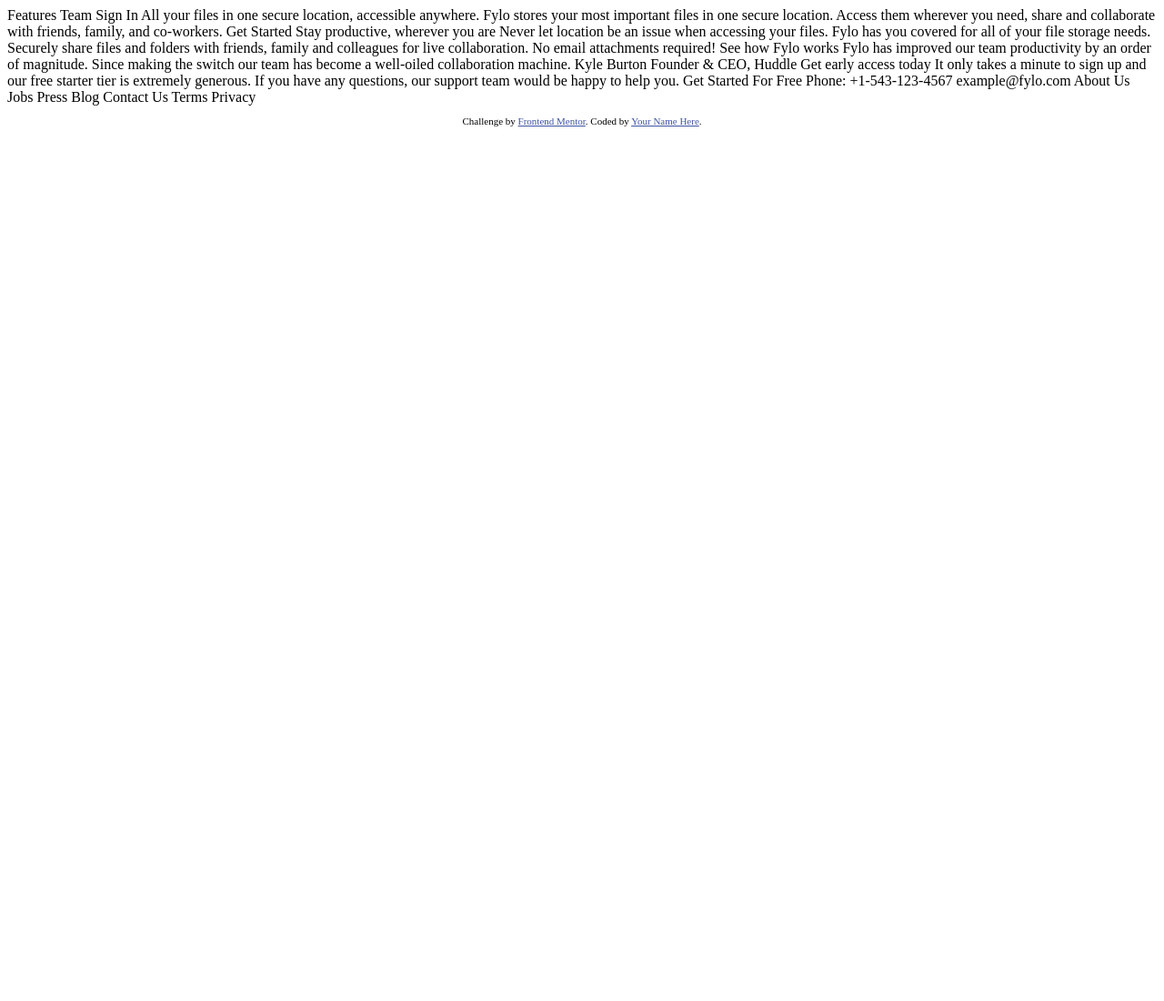
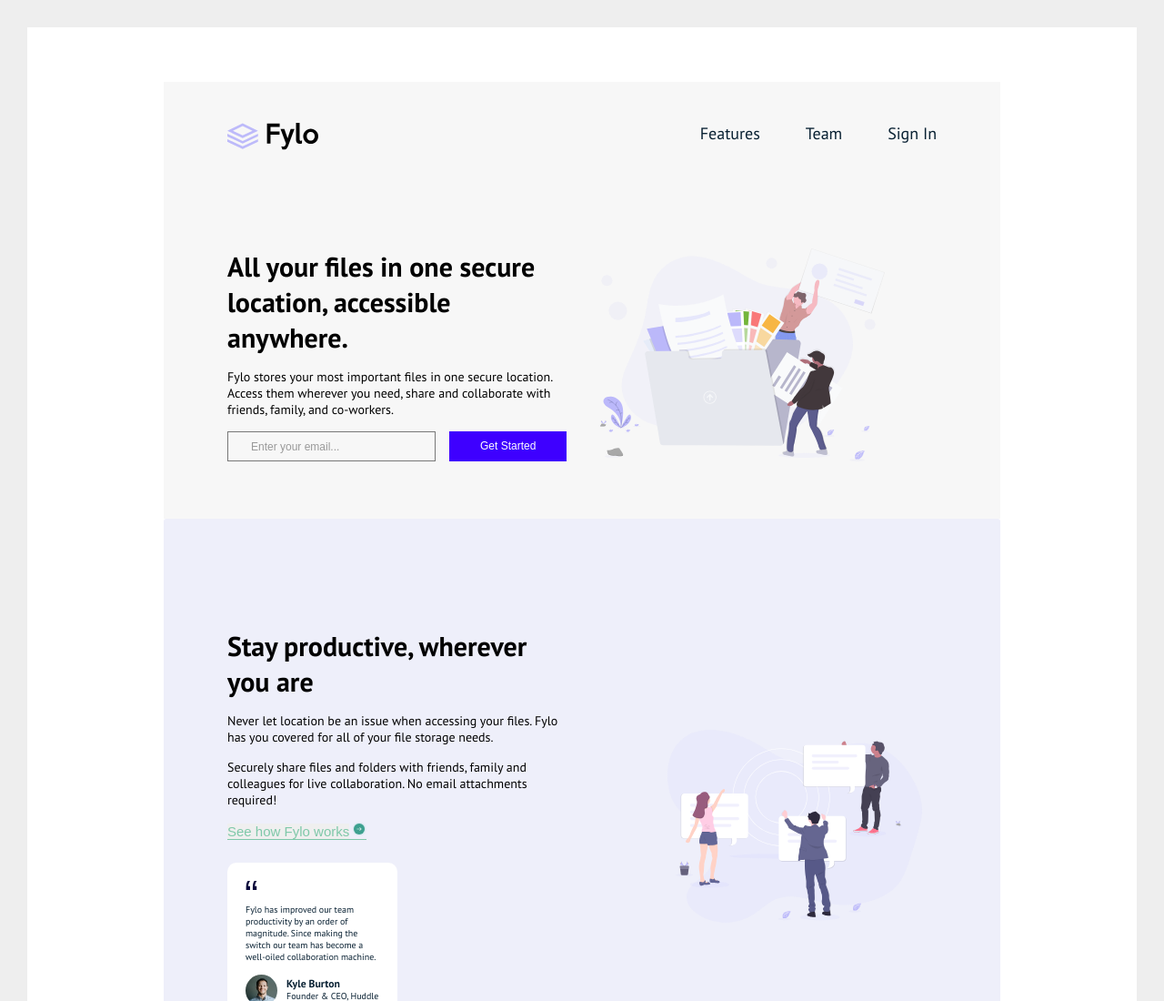
Before and after one commit to OhadBrunner/fylo-landing-page-with-two-column-layout-master, a website: page index.html in a window 1280 px wide. Shown: the top 1100 px of the page at 91% size. Before the commit the page ends 800 px from the top, so only its background shows below. Drawn offline with Linux system fonts and the light colour scheme.

Commit message:
Challenge completed for desktop

```diff
--- a/index.html
+++ b/index.html
@@ -1,73 +1,114 @@
 <!DOCTYPE html>
 <html lang="en">
+
 <head>
   <meta charset="UTF-8">
   <meta name="viewport" content="width=device-width, initial-scale=1.0"> <!-- displays site properly based on user's device -->
 
   <link rel="icon" type="image/png" sizes="32x32" href="./images/favicon-32x32.png">
 
+
+  <!-- CSS -->
+  <link rel="stylesheet" href="css/style.css">
+
+  <!-- Google Fonts -->
+  <link rel="preconnect" href="https://fonts.googleapis.com">
+  <link rel="preconnect" href="https://fonts.gstatic.com" crossorigin>
+  <link href="https://fonts.googleapis.com/css2?family=PT+Sans:wght@400;700&display=swap" rel="stylesheet">
+
   <title>Frontend Mentor | Fylo landing page with two column layout</title>
 
-  <!-- Feel free to remove these styles or customise in your own stylesheet 👍 -->
-  <style>
-    .attribution { font-size: 11px; text-align: center; }
-    .attribution a { color: hsl(228, 45%, 44%); }
-  </style>
 </head>
+
 <body>
 
-  Features
-  Team
-  Sign In
+  <div class="container">
 
-  All your files in one secure location, accessible anywhere.
+    <div class="nav-bar">
+      <img src="images/logo.svg" alt="Logo" class="nav-bar__logo">
+      <ul class="nav-bar__list">
+        <li class="nav-bar__item"><a href="#" class="nav-bar__link">Features</a></li>
+        <li class="nav-bar__item"><a href="#" class="nav-bar__link">Team</a></li>
+        <li class="nav-bar__item"><a href="#" class="nav-bar__link">Sign In</a></li>
+      </ul>
+    </div>
 
-  Fylo stores your most important files in one secure location.
-  Access them wherever you need, share and collaborate with friends,
-  family, and co-workers.
+    <header class="header">
+      <div class="header__text">
+        <h1 class="heading-h1">All your files in one secure location, accessible anywhere.</h1>
+        <p class="paragraph">Fylo stores your most important files in one secure location.
+        Access them wherever you need, share and collaborate with friends,
+        family, and co-workers.</p>
+        <div class="header__action">
+          <input type="text" class="input" placeholder="Enter your email...">
+          <button class="btn">Get Started</button>
+        </div>
+      </div>
+      <img src="images/illustration-1.svg" alt="illustration 1" class="image">
+    </header>
 
-  Get Started
+    <main class="main">
 
-  Stay productive, wherever you are
+      <section class="testimonial">
+        <div class="testimonial__text">
+          <h1 class="heading-h1">Stay productive, wherever you are</h1>
+          <p class="paragraph">Never let location be an issue when accessing your files. Fylo has you
+            covered for all of your file storage needs.</p>
+          <p class="paragraph">Securely share files and folders with friends, family and colleagues for
+          live collaboration. No email attachments required!</p>
+          <div class="testimonial__button-box">
+              <button class="btn-cta">See how Fylo works</button>
+              <img src="images/icon-arrow.svg" alt="Arrow">
+          </div>
+        </div>
+        <img src="images/illustration-2.svg" alt="illustration 2" class="image testimonial__image">
+        <figure class="quote testimonial__quote">
+          <img src="images/icon-quotes.svg" alt="quotes" class="quote__quotes">
+          <blockquote class="quote__text">
+            Fylo has improved our team productivity by an order of magnitude. Since
+            making the switch our team has become a well-oiled collaboration machine.
+          </blockquote>
+          <figcaption class="quote__review">
+            <img src="images/avatar-testimonial.jpg" alt="Person" class="quote__person">
+            <h3 class="heading-h3 quote__name">Kyle Burton</h3>
+            <h4 class="heading-h4 quote__occupation">Founder & CEO, Huddle</h4>
+          </figcaption>
+        </figure>
+      </section>
 
-  Never let location be an issue when accessing your files. Fylo has you
-  covered for all of your file storage needs.
+      <section class="contact">
+        <div class="contact__text">
+          <h1 class="heading-h1">Get early access today</h1>
+          <p class="paragraph">It only takes a minute to sign up and our free starter tier is extremely generous.
+            If you have any questions, our support team would be happy to help you.</p>
+        </div>
+        <div class="contact__action">
+          <input type="text" class="contact__input" placeholder="email@example.com">
+          <button class="contact__btn">Get Started For Free</button>
+        </div>
+      </section>
 
-  Securely share files and folders with friends, family and colleagues for
-  live collaboration. No email attachments required!
+    </main>
 
-  See how Fylo works
+    <footer class="footer">
+      <img src="images/logo.svg" alt="logo" class="footer__logo">
+      <ul class="footer__contact-list">
+        <li class="footer__contact-item">Phone: +1-543-123-4567</li>
+        <li class="footer__contact-item">example@fylo.com</li>
+      </ul>
+      <ul class="footer__info-list">
+        <li class="footer__info-item">About Us</li>
+        <li class="footer__info-item">Jobs</li>
+        <li class="footer__info-item">Press</li>
+        <li class="footer__info-item">Blog</li>
+        <li class="footer__info-item">Contact Us</li>
+        <li class="footer__info-item">Terms</li>
+        <li class="footer__info-item">Privacy</li>
+      </ul>
+    </footer>
 
-  Fylo has improved our team productivity by an order of magnitude. Since
-  making the switch our team has become a well-oiled collaboration machine.
+  </div>
 
-  Kyle Burton
-  Founder & CEO, Huddle
+</body>
 
-  Get early access today
-
-  It only takes a minute to sign up and our free starter tier is extremely generous.
-  If you have any questions, our support team would be happy to help you.
-
-  Get Started For Free
-
-  Phone: +1-543-123-4567
-  example@fylo.com
-
-  About Us
-  Jobs
-  Press
-  Blog
-
-  Contact Us
-  Terms
-  Privacy
-
-  <footer>
-    <p class="attribution">
-      Challenge by <a href="https://www.frontendmentor.io?ref=challenge" target="_blank">Frontend Mentor</a>.
-      Coded by <a href="#">Your Name Here</a>.
-    </p>
-  </footer>
-</body>
 </html>
--- /dev/null
+++ b/sass/components/_btn-cta.scss
@@ -0,0 +1,5 @@
+.btn-cta {
+  border: none;
+  color: $color-btn-green;
+  font-size: 1.5rem;
+}
--- /dev/null
+++ b/sass/components/_btn.scss
@@ -0,0 +1,7 @@
+.btn {
+  background-color: $color-blue-btn;
+  color: $color-white;
+  padding: 0.8rem 3.4rem;
+  font-size: 1.2rem;
+  border: none;
+}
--- /dev/null
+++ b/sass/components/_image.scss
@@ -0,0 +1,5 @@
+.image {
+  height: 90%;
+  width: 90%;
+  object-fit: contain;
+}
--- /dev/null
+++ b/sass/components/_input.scss
@@ -0,0 +1,10 @@
+.input {
+  background-color: transparent;
+  padding: 0.8rem 2.5rem;
+  border: 0.5px solid $color-grey;
+
+  &::placeholder {
+    color: $color-grey-dark-2;
+    font-size: 1.2rem;
+  }
+}
--- /dev/null
+++ b/sass/components/_quote.scss
@@ -0,0 +1,32 @@
+.quote {
+  background-color: $color-white;
+  border-radius: 10px;
+  color: $color-dark-blue;
+
+  display: grid;
+  grid-row-gap: 1.3rem;
+
+  &__review {
+    display: grid;
+    grid-template-columns: min-content max-content;
+    grid-template-rows: 1fr 1fr;
+    grid-column-gap: 1rem;
+    align-items: center;
+  }
+
+  &__person {
+    border-radius: 50%;
+    width: 3.5rem;
+    height: 3.5rem;
+    grid-row: 1 / -1;
+  }
+
+  &__name {
+    align-self: end;
+  }
+
+  &__occupation {
+    grid-column: 2 / 3;
+    align-self: start;
+  }
+}
```
Also changed, not shown: package.json (added, +31 -0 lines), css/style.css (added), 1 other file.
